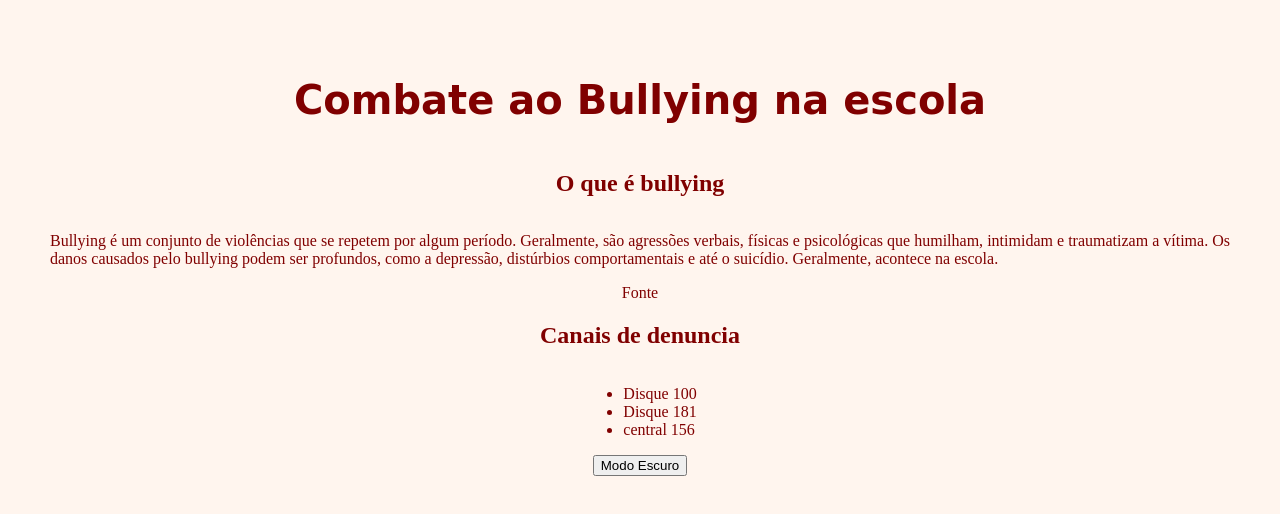
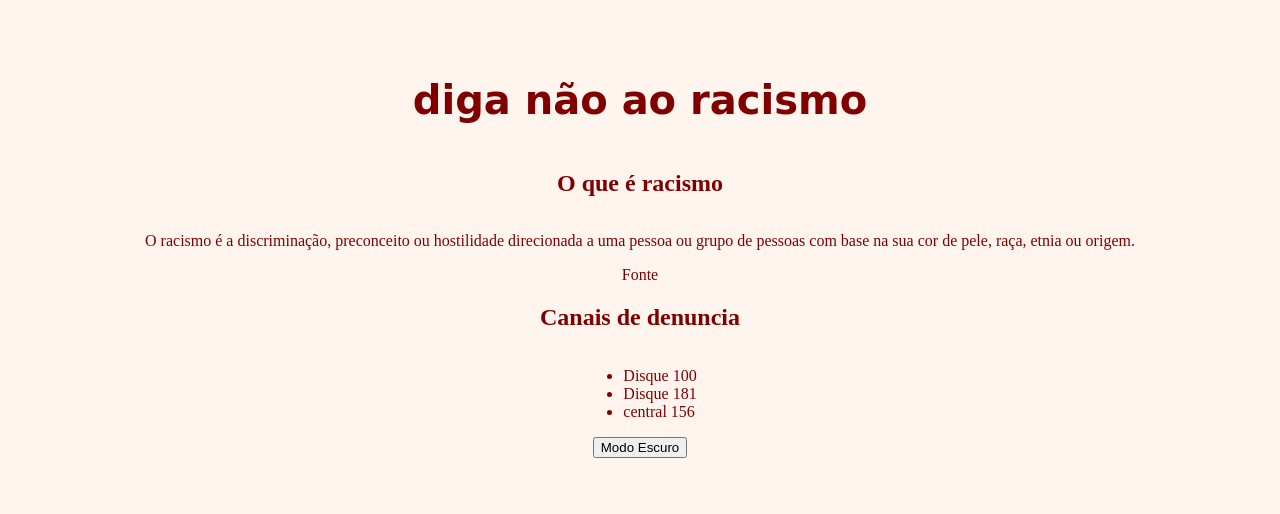
Before and after one commit to geovanacostarodrigues-art/aula01, a plain HTML site: page index.html in a window 1280 px wide. Drawn offline with Linux system fonts and the light colour scheme.

Commit message:
mudei titulos

```diff
--- a/index.html
+++ b/index.html
@@ -21,9 +21,9 @@
 <link href="https://fonts.googleapis.com/css2?family=Molle:ital@1&display=swap&quot; rel="stylesheet">
   </head>
   <body>
-    <h1>Combate ao Bullying na escola</h1>
-    <h2> O que é bullying</h2>
-    <p> Bullying é um conjunto de violências que se repetem por algum período. Geralmente, são agressões verbais, físicas e psicológicas que humilham, intimidam e traumatizam a vítima. Os danos causados pelo bullying podem ser profundos, como a depressão, distúrbios comportamentais e até o suicídio. Geralmente, acontece na escola.
+    <h1> diga não ao racismo </h1>
+    <h2> O que é racismo </h2>
+    <p> O racismo é a discriminação, preconceito ou hostilidade direcionada a uma pessoa ou grupo de pessoas com base na sua cor de pele, raça, etnia ou origem.
     </p>
     <a href="https://brasilescola.uol.com.br/sociologia/bullying.htm"target="blank">Fonte</a&gt;
     <img src="https://encrypted-tbn0.gstatic.com/images?q=tbn:ANd9GcRZaU7b5XQP1Bk84SkSwIJrbdL3zpFIV6XROHXZLvEgJw&s=10"alt="Imagem de alguns meninos apontando os dedos para um menino sentado no chão de cabeça baixa">
```
